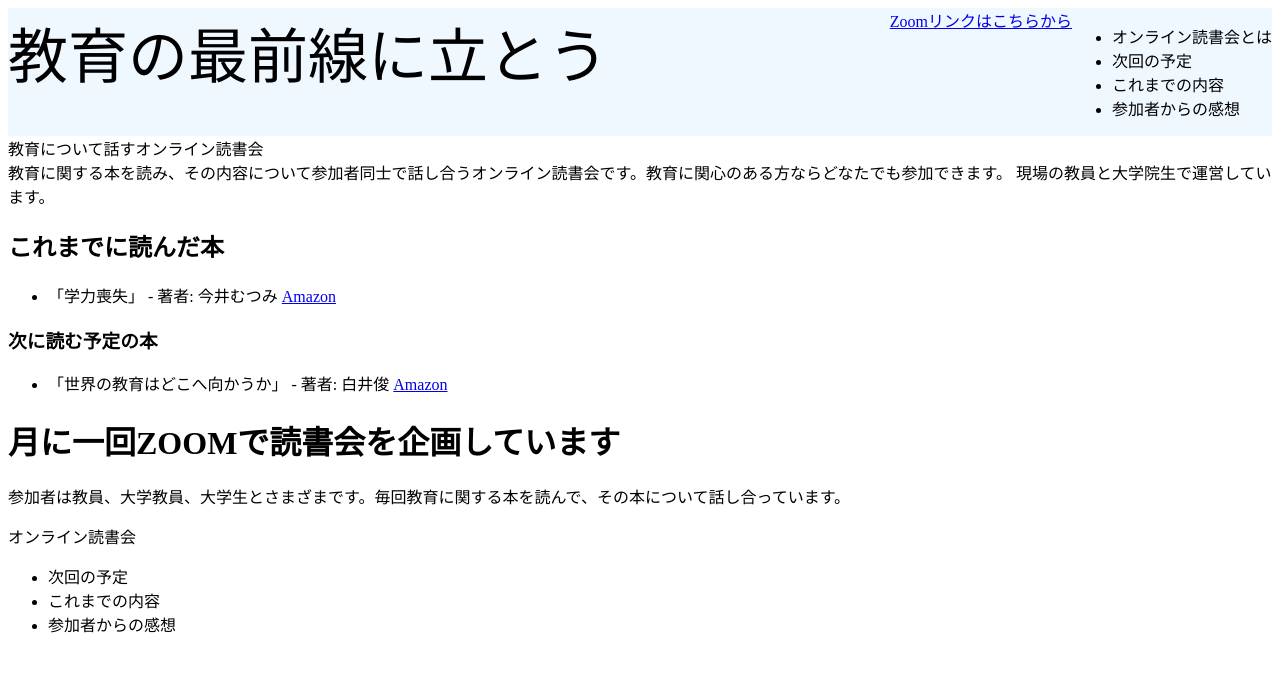
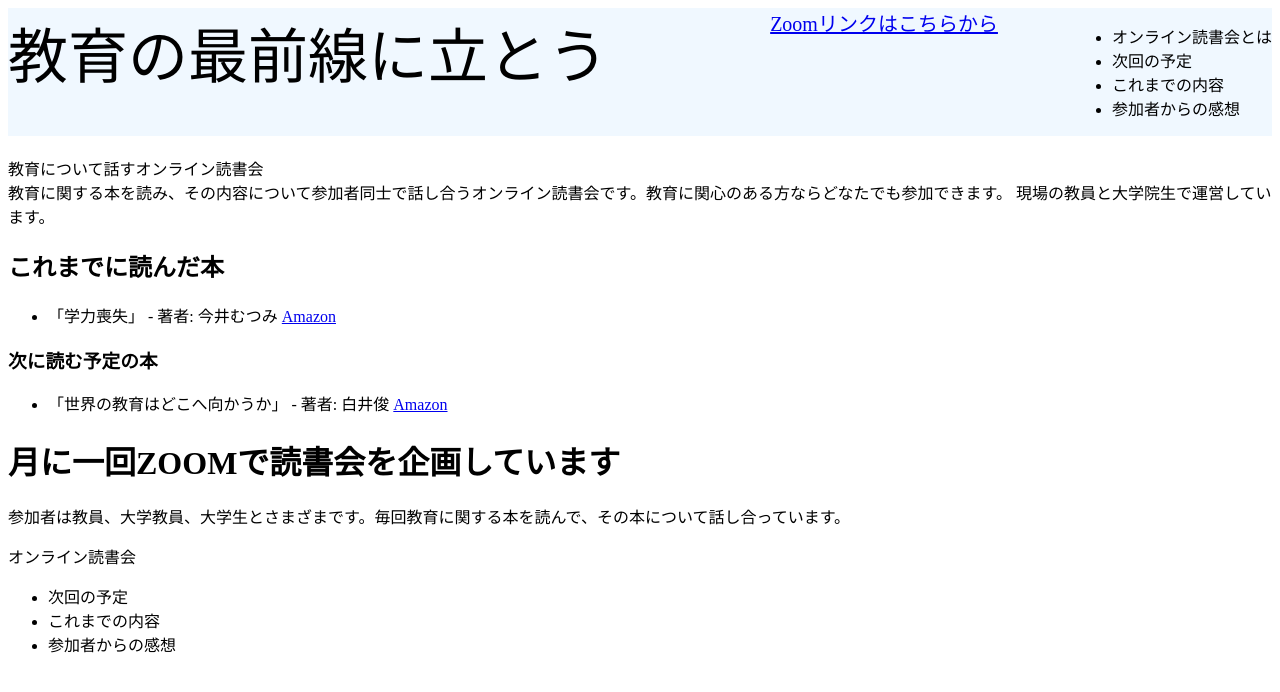
Before and after one commit to SOICHIRO0414/reading-group, a plain HTML site: page index.html in a window 1280 px wide. Drawn offline with Linux system fonts and the light colour scheme.

Commit message:
Format CSS code for consistency and readability

```diff
--- a/style.css
+++ b/style.css
@@ -1,12 +1,25 @@
-body{
-    background-image:url("27158187.jpg");
+body {
+    background-image: url("27158187.jpg");
     background-size: cover;
 }
-.header{
-    background-color:#f0f8ff;
+
+.header {
+    background-color: #f0f8ff;
     display: flex;
 }
-.header-logo{
-    font-size:60px;
+
+.header-logo {
+    font-size: 60px;
     flex: auto;
-    }
+}
+
+.link {
+    font-size: 20px;
+    flex: auto;
+    text-align: center;
+    padding-right: 20px;
+}
+
+.header {
+    margin-bottom: 20px
+}
```
